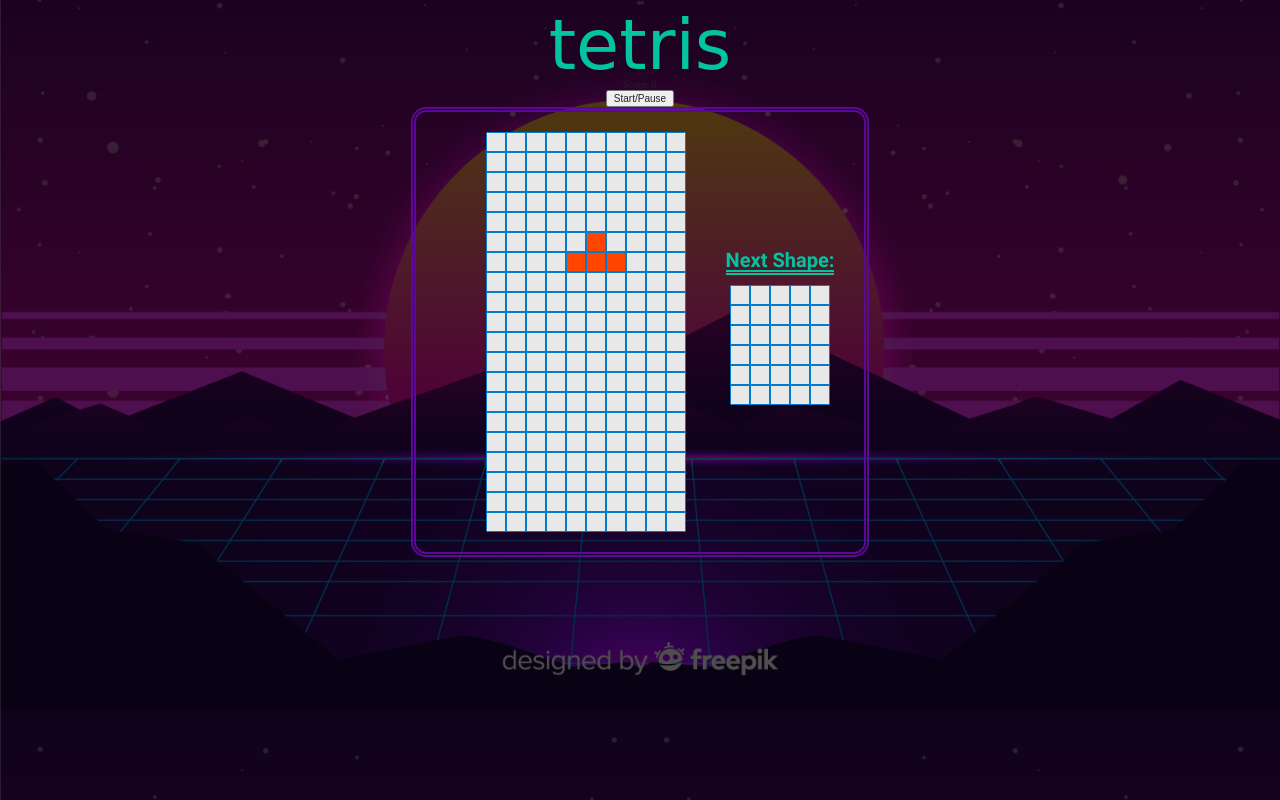
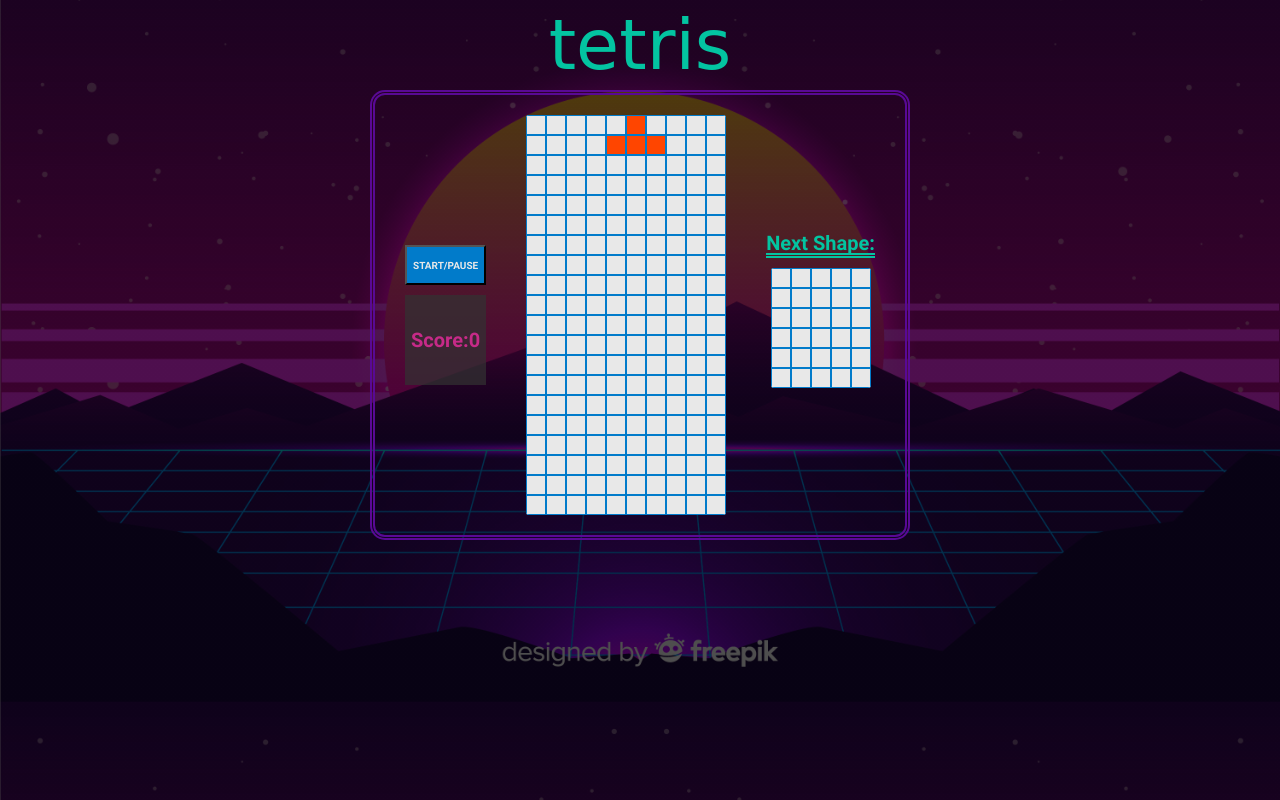
Before and after one commit to kkatoch89/Tetris, a plain HTML site: page index.html in a window 1280 px wide. Drawn offline with nearby package versions, Linux system fonts and the light colour scheme; a web font is replaced by a local one.

Commit message:
Started and still working on getting Start/Pause button to work

```diff
--- a/app.js
+++ b/app.js
@@ -1,8 +1,11 @@
 const blocksArray = $('.grid > div').toArray();
 const copyBlocksArray = Array.from(document.querySelectorAll('.grid div'));
+const startBtn = document.querySelector('#startBtn');
+const scoreDisplay = document.querySelector('score');
 const blocks = $('.grid > div');
 const width = 10;
-let nextRandom = 0;
+let nextRandom;
+let timerId;
 
 // Shapes
 const lBlock = [
@@ -48,8 +51,6 @@ let currentRotation = 0;
 // Shape randomizer & first rotation of said shapes
 // This is to get things started, shape randomizer is called everytime a new block starts printing
 const randomPicker = () => Math.floor(Math.random() * blockShapes.length);
-// const randomPicker = (arr) =>
-// 	arr[Math.floor(Math.random() * blockShapes.length)];
 let randomShape = blockShapes[randomPicker()];
 let current = randomShape[currentRotation];
 
@@ -69,9 +70,6 @@ function undraw() {
 		blocksArray[currentPosition + index].classList.remove('shapeBlock');
 	});
 }
-
-// Make shapes move down at set interval (1s)
-const timerId = setInterval(moveDown, 1000);
 
 // Assign functions to keyCodes
 function control(e) {
@@ -154,6 +152,9 @@ function moveRight() {
 }
 
 function rotate() {
+	// **to fix -> block rotation if the next rotation creates a situation where some of the blocks are
+	// both on the right AND left edge. This would indicate that the shape was too long and it teleported to other
+	// edge of grid as a result
 	undraw();
 	currentRotation++;
 	if(currentRotation === current.length) { //if the current rotation gets to 4, make it go back to 0
@@ -173,18 +174,32 @@ const upNextShapes = [
 	[1, displayWidth + 1, displayWidth * 2 + 1, 2], //lBlock
 	[displayWidth + 1, displayWidth + 2, displayWidth * 2, displayWidth * 2 + 1], //zBlock
 	[1, displayWidth, displayWidth + 1, displayWidth + 2], //tBlock
-	[1, displayWidth + 1, displayWidth * 2 + 1, displayWidth * 3 + 1], //oBlock
-	[1, displayWidth + 1, displayWidth * 2 + 1, displayWidth * 3 + 1] //iBlock
+	[0, 1, displayWidth, displayWidth + 1], //oBlock
+	[1, displayWidth + 1, displayWidth * 2 + 1, displayWidth * 3 + 1], //iBlock
 ];
 
 // display the shape in the mini-grid display
 function displayShape() {
+	console.log(nextRandom);
 	// clear mini-grid of any previous shape displayed
 	displaySquares.forEach(square => {
 		square.classList.remove('shapeBlock');
 	})
-	console.log(upNextShapes[nextRandom])
 	upNextShapes[nextRandom].forEach(index => {
 		displaySquares[displayIndex + index].classList.add('shapeBlock')
 	})
 }
+
+// Adding functionality to button
+startBtn.addEventListener('click', () => {
+	if (timerId) {
+		clearInterval(timerId);
+		timerId = null;
+	} else {
+		draw();
+		timerId = setInterval(moveDown, 1000);
+		nextRandom = randomPicker();
+		console.log(nextRandom)
+		displayShape();
+	}
+})
--- a/index.html
+++ b/index.html
@@ -8,10 +8,15 @@
 	</head>
 	<body>
 		<div class="wrapper">
+			<header>
 				<h1>tetris</h1>
-			<h3>Score: <span id="score">0</span></h3>
-			<button id="startButton">Start/Pause</button>
+			</header>
+			<main>
 				<div class="container">
+					<div class="scoreStartBtn">
+						<button id="startBtn" class="btn">Start/Pause</button>
+						<h3 class="score">Score: <span id="score">0</span></h3>
+					</div>
 					<div class="grid">
 						<div></div>
 						<div></div>
@@ -262,6 +267,7 @@
 						</div>
 					</div>
 				</div>
+			</main>
 		</div>
 
 		<script
--- a/styles/partials/_global.scss
+++ b/styles/partials/_global.scss
@@ -1,3 +1,15 @@
 html {
 	font-size: 62.5%;
 }
+
+body {
+  	background: linear-gradient(
+			0deg,
+			rgba(3, 3, 3, 0.7),
+			rgba(3, 3, 3, 0.7)
+		),
+		url(../../assets/backgroundImg.jpg);
+  background-size: cover;
+  // background-repeat: no-repeat;
+  background-position: center;
+}
--- /dev/null
+++ b/styles/partials/_header.scss
@@ -0,0 +1,6 @@
+h1 {
+  font-family: 'Press Start 2P', cursive;
+  font-size: 7rem;
+  color: #03c4a1;
+  background-color: line;
+}
--- a/styles/partials/_main.scss
+++ b/styles/partials/_main.scss
@@ -4,25 +4,7 @@
   border: double 5px #590995;
   border-radius: 1.5rem;
   padding: 2rem 3rem;
-}
-
-h1 {
-  font-family: 'Press Start 2P', cursive;
-  font-size: 7rem;
-  color: #03c4a1;
-  background-color: line;
-}
-
-body {
-  	background: linear-gradient(
-			0deg,
-			rgba(3, 3, 3, 0.7),
-			rgba(3, 3, 3, 0.7)
-		),
-		url(../../assets/backgroundImg.jpg);
-  background-size: cover;
-  // background-repeat: no-repeat;
-  background-position: center;
+  margin-top: 1rem;
 }
 
 .wrapper {
@@ -45,3 +27,35 @@ body {
     border-bottom: 5px double $titleColor;
   }
 }
+
+.scoreStartBtn {
+  height: 14rem;
+  display: flex;
+  flex-direction: column;
+  justify-content: space-between;
+}
+
+.score {
+  height: 9rem;
+  // border: 2px solid orangered;
+  display: flex;
+  align-items: center;
+  justify-content: center;
+  padding: 1rem 0;
+  background-color: rgba($color: #333, $alpha: .7);
+}
+
+.btn {
+  height: 4rem;
+  color: $gridColor;
+  font-family: 'Roboto', sans-serif;
+  text-transform: uppercase;
+  background-color: $gridLines;
+  // border: ;
+}
+
+h3 {
+  font-size: 2rem;
+  font-family: 'Roboto', sans-serif;
+  color: #c62a88;
+}
--- a/styles/style.scss
+++ b/styles/style.scss
@@ -1,6 +1,7 @@
 @import './partials/setup';
 @import './partials/mixinsVars';
 @import './partials/global';
+@import './partials/header';
 @import './partials/main';
 @import './partials/blocks';
 @import './partials/grid';
```
Also changed, not shown: styles/style.css. Lines whose indentation alone changed are shown as unchanged.
